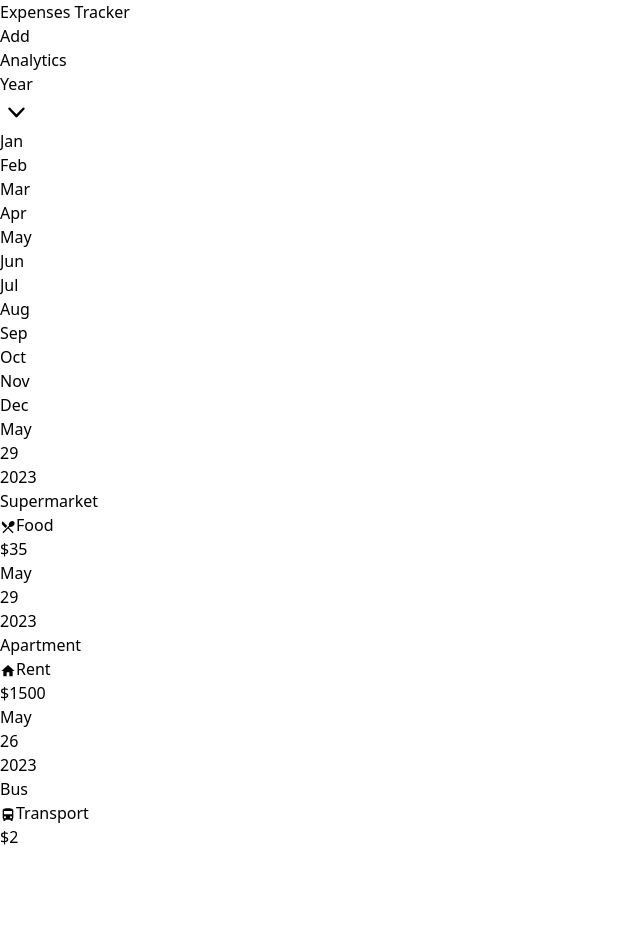
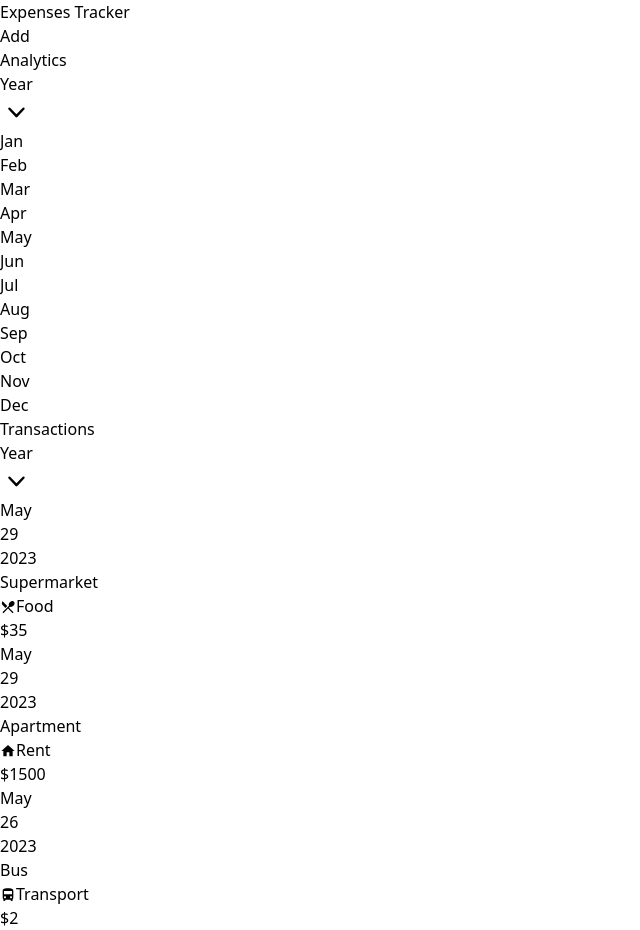
Before and after one commit to nicoPuegher/expenses-tracker, a React (Vite) app: page / in a window 1280 px wide. Shown: the whole page, without its empty margins (0-640 px from the left). Before the commit the page ends 849 px from the top, so only its background shows below. Built offline with nearby package versions, Linux system fonts and the light colour scheme; the HTML template or start-up script is replaced by a standard one.

Commit message:
make filter reusable and add it to transactions

```diff
--- a/src/components/Chart/Chart.jsx
+++ b/src/components/Chart/Chart.jsx
@@ -1,5 +1,5 @@
 import React from 'react';
-import ChartNav from '../ChartNav/ChartNav';
+import Filter from '../Filter/Filter';
 import ChartBar from '../ChartBar/ChartBar';
 import monthsData from './monthsData';
 
@@ -20,7 +20,7 @@ function Chart() {
 
   return (
     <section className="bg-gray-200">
-      <ChartNav />
+      <Filter title="Analytics" options="Year" />
       {chartBars}
     </section>
   );
--- a/src/components/ChartNav/ChartNav.jsx
+++ /dev/null
@@ -1,19 +0,0 @@
-import React from 'react';
-import ChartDropdown from '../ChartDropdown/ChartDropdown';
-
-function ChartNav() {
-  const optionsList = {
-    0: 2023,
-    1: 2022,
-    2: 2021,
-  };
-
-  return (
-    <section className="flex items-center justify-between">
-      <h2>Analytics</h2>
-      <ChartDropdown options="Year" optionsList={optionsList} />
-    </section>
-  );
-}
-
-export default ChartNav;
--- a/src/components/ChartDropdown/ChartDropdown.jsx
+++ b/src/components/Dropdown/Dropdown.jsx
@@ -7,7 +7,7 @@ function classNames(...classes) {
   return classes.filter(Boolean).join(' ');
 }
 
-function ChartDropdown({ options, optionsList }) {
+function Dropdown({ options, filterList }) {
   return (
     <Menu as="div" className="relative inline-block text-left">
       <div>
@@ -40,7 +40,7 @@ function ChartDropdown({ options, optionsList }) {
                   )}
                   type="button"
                 >
-                  {optionsList[0]}
+                  {filterList[0]}
                 </button>
               )}
             </Menu.Item>
@@ -53,7 +53,7 @@ function ChartDropdown({ options, optionsList }) {
                   )}
                   type="button"
                 >
-                  {optionsList[1]}
+                  {filterList[1]}
                 </button>
               )}
             </Menu.Item>
@@ -66,7 +66,7 @@ function ChartDropdown({ options, optionsList }) {
                   )}
                   type="button"
                 >
-                  {optionsList[2]}
+                  {filterList[2]}
                 </button>
               )}
             </Menu.Item>
@@ -77,9 +77,9 @@ function ChartDropdown({ options, optionsList }) {
   );
 }
 
-ChartDropdown.propTypes = {
+Dropdown.propTypes = {
   options: PropTypes.string.isRequired,
-  optionsList: PropTypes.instanceOf(Object).isRequired,
+  filterList: PropTypes.instanceOf(Object).isRequired,
 };
 
-export default ChartDropdown;
+export default Dropdown;
--- /dev/null
+++ b/src/components/Filter/Filter.jsx
@@ -0,0 +1,20 @@
+import React from 'react';
+import PropTypes from 'prop-types';
+import Dropdown from '../Dropdown/Dropdown';
+import filterList from './filterList';
+
+function Filter({ title, options }) {
+  return (
+    <section className="flex items-center justify-between">
+      <h2>{title}</h2>
+      <Dropdown options={options} filterList={filterList} />
+    </section>
+  );
+}
+
+Filter.propTypes = {
+  title: PropTypes.string.isRequired,
+  options: PropTypes.string.isRequired,
+};
+
+export default Filter;
--- /dev/null
+++ b/src/components/Filter/filterList.js
@@ -0,0 +1,7 @@
+const filterList = {
+  0: 2023,
+  1: 2022,
+  2: 2021,
+};
+
+export default filterList;
--- a/src/components/Transactions/Transactions.jsx
+++ b/src/components/Transactions/Transactions.jsx
@@ -1,30 +1,8 @@
 import React from 'react';
+import Filter from '../Filter/Filter';
 import TransactionDate from '../TransactionDate/TransactionDate';
 import Tag from '../Tag/Tag';
-
-const expenses = [
-  {
-    id: 'tf1',
-    type: 'Food',
-    name: 'Supermarket',
-    amount: 35,
-    date: new Date(2023, 4, 29),
-  },
-  {
-    id: 'tr1',
-    type: 'Rent',
-    name: 'Apartment',
-    amount: 1500,
-    date: new Date(2023, 4, 29),
-  },
-  {
-    id: 'tt1',
-    type: 'Transport',
-    name: 'Bus',
-    amount: 2,
-    date: new Date(2023, 4, 26),
-  },
-];
+import expenses from './expenses';
 
 function Transactions() {
   const transactions = expenses.map((transaction) => (
@@ -44,7 +22,12 @@ function Transactions() {
     </li>
   ));
 
-  return <ul className="divide-y divide-gray-100">{transactions}</ul>;
+  return (
+    <section>
+      <Filter title="Transactions" options="Year" />
+      <ul className="divide-y divide-gray-100">{transactions}</ul>
+    </section>
+  );
 }
 
 export default Transactions;
--- /dev/null
+++ b/src/components/Transactions/expenses.js
@@ -0,0 +1,25 @@
+const expenses = [
+  {
+    id: 'tf1',
+    type: 'Food',
+    name: 'Supermarket',
+    amount: 35,
+    date: new Date(2023, 4, 29),
+  },
+  {
+    id: 'tr1',
+    type: 'Rent',
+    name: 'Apartment',
+    amount: 1500,
+    date: new Date(2023, 4, 29),
+  },
+  {
+    id: 'tt1',
+    type: 'Transport',
+    name: 'Bus',
+    amount: 2,
+    date: new Date(2023, 4, 26),
+  },
+];
+
+export default expenses;
```
